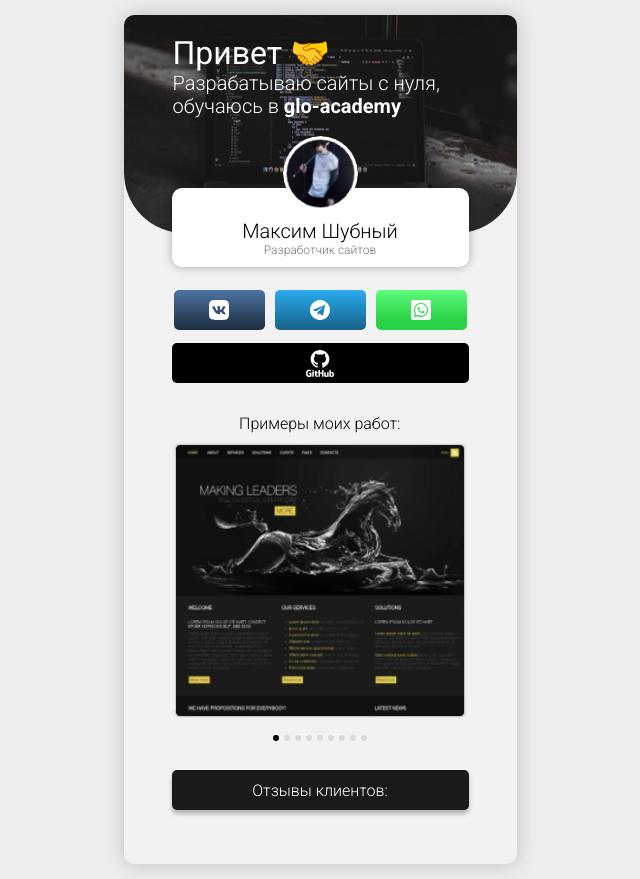
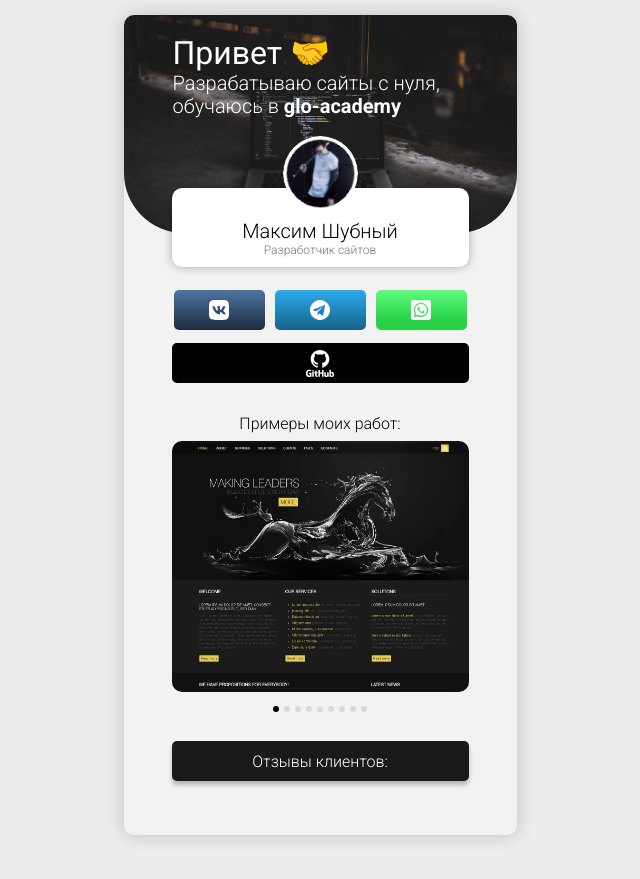
Before and after one commit to katanablaade/Taplink, a plain HTML site: page index.html in a window 1280 px wide. Shown: the whole page, without its empty margins (320-960 px from the left). After the commit the page ends 850 px from the top, so only its background shows below. Drawn offline with Linux system fonts and the light colour scheme.

Commit message:
changed: picture

```diff
--- a/css/style.css
+++ b/css/style.css
@@ -28,7 +28,7 @@ body {
       rgba(0, 0, 0, 0.1),
       rgba(0, 0, 0, 0.1) 100%
     ),
-    url("../img/cxzczxc.png");
+    url("../img/cxzczxc.jpg");
   background-position: center;
   background-size: cover;
 }
@@ -138,6 +138,7 @@ body {
   max-width: 297px;
   max-height: 279px;
   margin-bottom: 10px;
+  border-radius: 10px;
 }
 .dot1 {
   height: 6px;
--- a/index.html
+++ b/index.html
@@ -56,7 +56,7 @@
         <!-- /.card -->
         <div class="example">
           <p class="exapmle-txt">Примеры моих работ:</p>
-          <img src="img/example.png" alt="example" class="example-page" />
+          <img src="img/example.jpeg" alt="example" class="example-page" />
           <div class="elipse">
             <span class="dot1"></span>
             <span class="dot"></span>
```
Also changed, not shown: img/cxzczxc.jpg (added), img/cxzczxc.png (deleted), img/example.jpeg (added), img/example.png (deleted).
